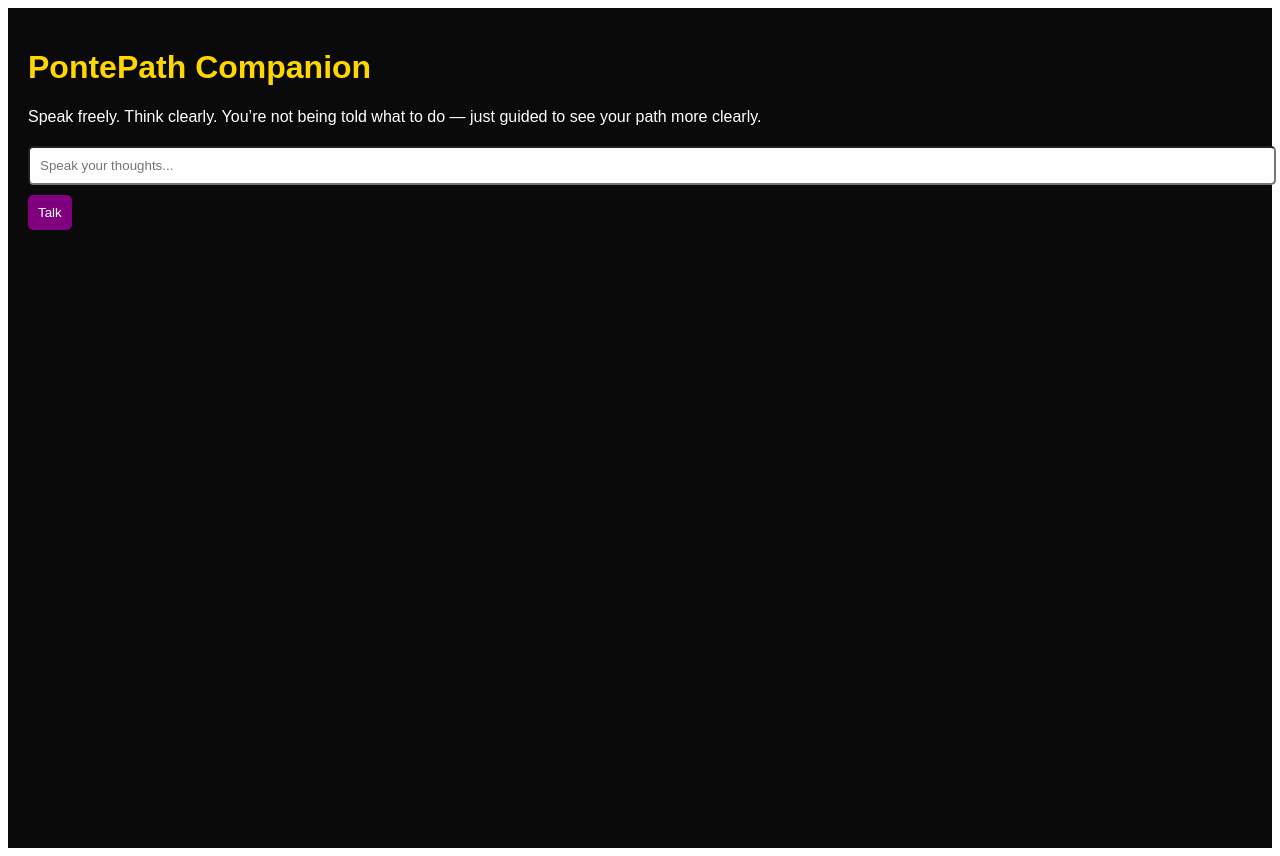
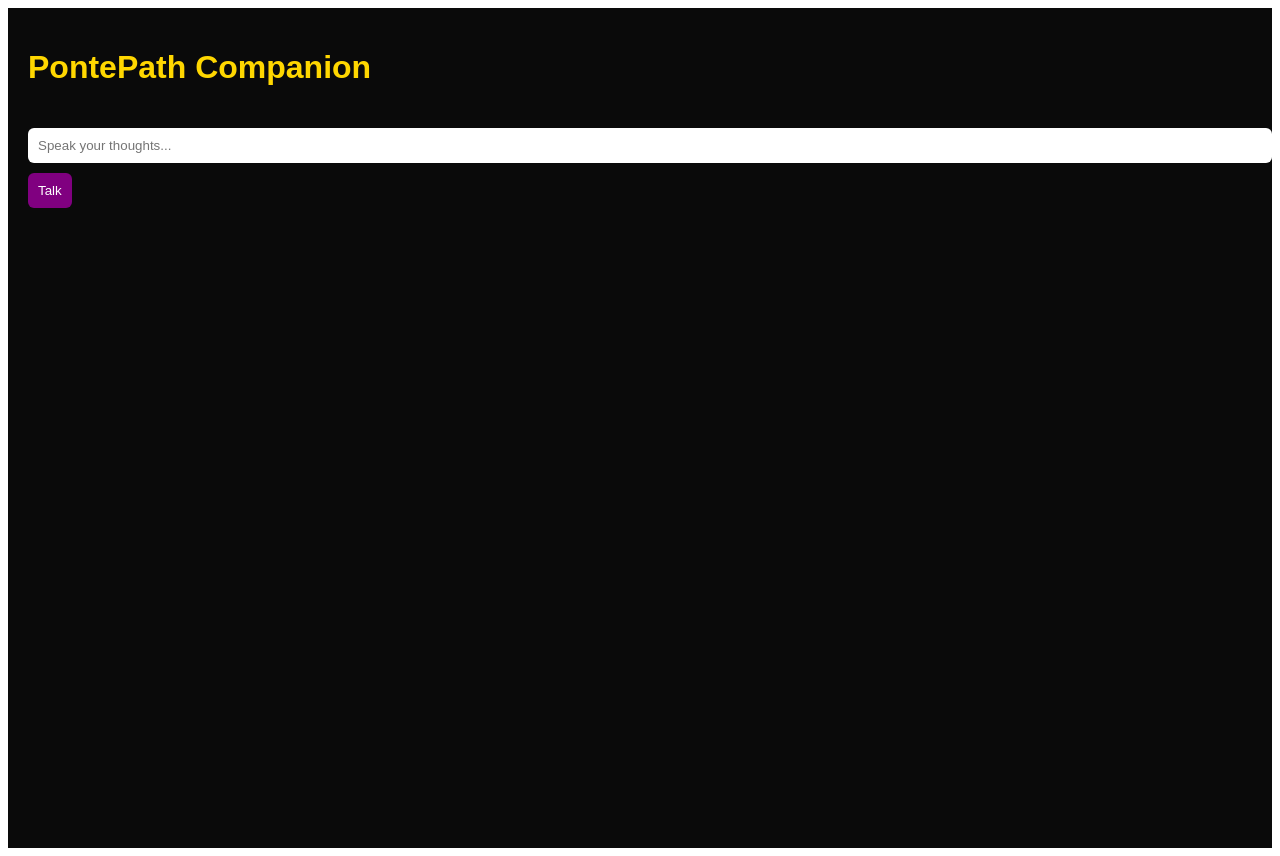
Before and after one commit to pontepath59/PontePath-app, a Next.js app: page /ai in a window 1280 px wide. Built offline with nearby package versions, Linux system fonts and the light colour scheme.

Commit message:
Update ai.js

```diff
--- a/pages/ai.js
+++ b/pages/ai.js
@@ -1,52 +1,42 @@
 import { useState } from "react";
 
-export default function Companion() {
+export default function AI() {
 
   const [input, setInput] = useState("");
 
   const [messages, setMessages] = useState([]);
 
-  const handleSend = () => {
+  const sendMessage = async () => {
 
     if (!input) return;
 
-    const userMessage = { role: "user", text: input };
+    const userMessage = { role: "user", content: input };
 
-    // Companion-style response (foundation)
+    const updatedMessages = [...messages, userMessage];
 
-    const response = {
-
-      role: "companion",
-
-      text: generateResponse(input)
-
-    };
-
-    setMessages([...messages, userMessage, response]);
+    setMessages(updatedMessages);
 
     setInput("");
 
-  };
+    const response = await fetch("/api/ai", {
 
-  const generateResponse = (text) => {
+      method: "POST",
 
-    return `I hear you. It sounds like you're thinking about "${text}".
+      headers: {
 
-Let’s slow it down for a second.
+        "Content-Type": "application/json",
 
-What do you feel is really at the center of this for you?
+      },
 
-One way to look at it could be this:
+      body: JSON.stringify({ messages: updatedMessages }),
 
-- There may be an opportunity here you haven’t fully explored
+    });
 
-- But there could also be something you’re unsure about
+    const data = await response.json();
 
-I may not fully agree or disagree yet — I’d want to understand more.
+    const aiMessage = { role: "assistant", content: data.reply };
 
-From a faith perspective, sometimes clarity comes when we sit with it, not rush it.
-
-What direction are you leaning toward right now?`;
+    setMessages([...updatedMessages, aiMessage]);
 
   };
 
@@ -54,13 +44,13 @@ What direction are you leaning toward right now?`;
 
     <div style={{
 
-      padding: 20,
-
       background: "#0a0a0a",
 
       color: "white",
 
       minHeight: "100vh",
+
+      padding: 20,
 
       fontFamily: "Arial"
 
@@ -68,41 +58,23 @@ What direction are you leaning toward right now?`;
 
       <h1 style={{ color: "gold" }}>PontePath Companion</h1>
 
-      <p style={{ marginBottom: 20 }}>
+      <div style={{ marginTop: 20 }}>
 
-        Speak freely. Think clearly. You’re not being told what to do —
+        {messages.map((msg, index) => (
 
-        just guided to see your path more clearly.
+          <div key={index} style={{
 
-      </p>
+            marginBottom: 15,
 
-      <div style={{ marginBottom: 20 }}>
+            padding: 10,
 
-        {messages.map((msg, i) => (
+            background: msg.role === "user" ? "#333" : "#1a1a1a",
 
-          <div key={i} style={{
-
-            marginBottom: 10,
-
-            textAlign: msg.role === "user" ? "right" : "left"
+            borderRadius: 6
 
           }}>
 
-            <div style={{
-
-              display: "inline-block",
-
-              padding: 10,
-
-              borderRadius: 10,
-
-              background: msg.role === "user" ? "#333" : "#222"
-
-            }}>
-
-              {msg.text}
-
-            </div>
+            {msg.content}
 
           </div>
 
@@ -124,27 +96,37 @@ What direction are you leaning toward right now?`;
 
           padding: 10,
 
-          borderRadius: 5,
+          marginTop: 20,
 
-          marginBottom: 10
+          borderRadius: 6,
+
+          border: "none"
 
         }}
 
       />
 
-      <button onClick={handleSend} style={{
+      <button
 
-        padding: 10,
+        onClick={sendMessage}
 
-        background: "purple",
+        style={{
 
-        color: "white",
+          marginTop: 10,
 
-        border: "none",
+          padding: 10,
 
-        borderRadius: 5
+          background: "purple",
 
-      }}>
+          color: "white",
+
+          border: "none",
+
+          borderRadius: 6
+
+        }}
+
+      >
 
         Talk
 
```
